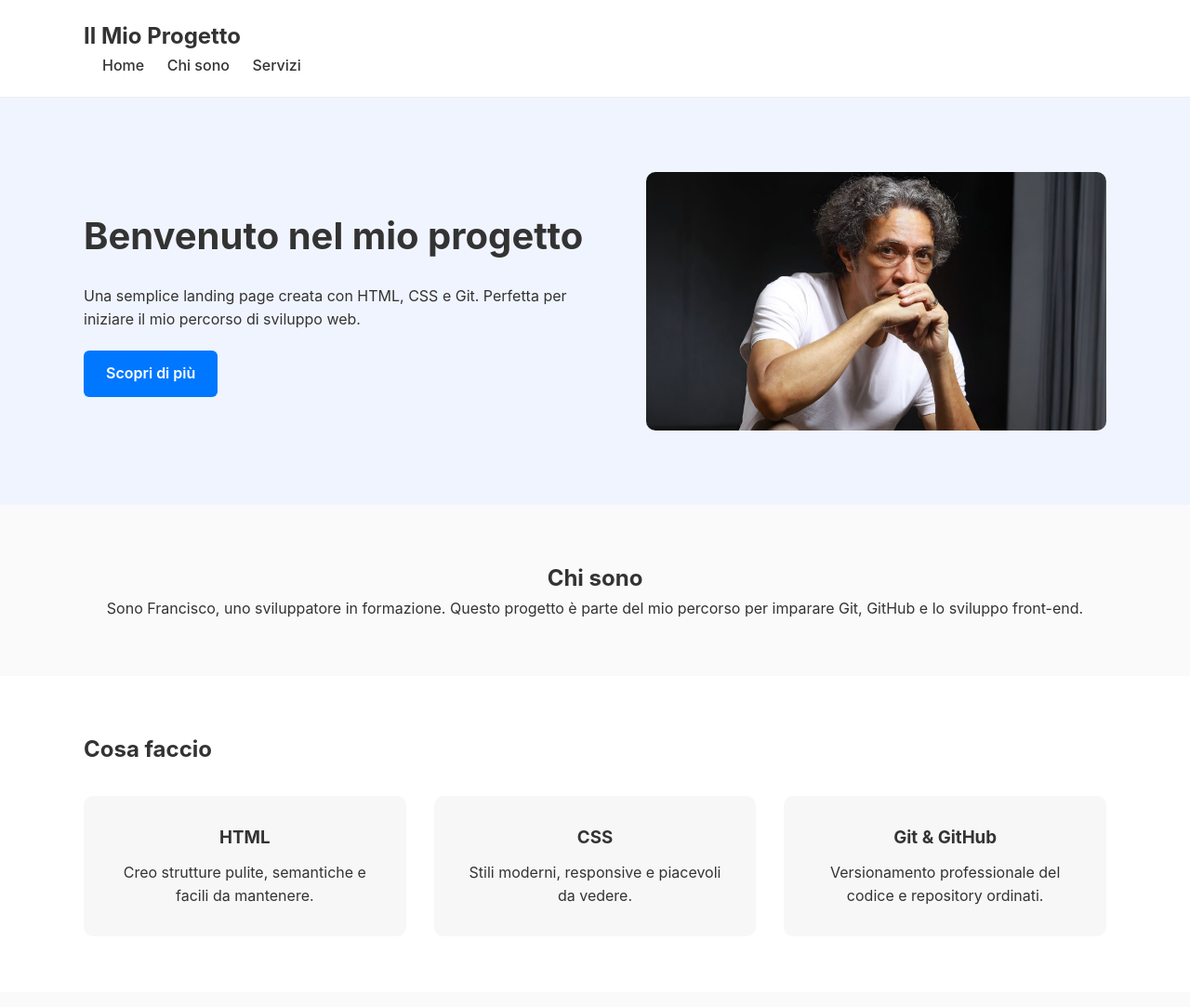
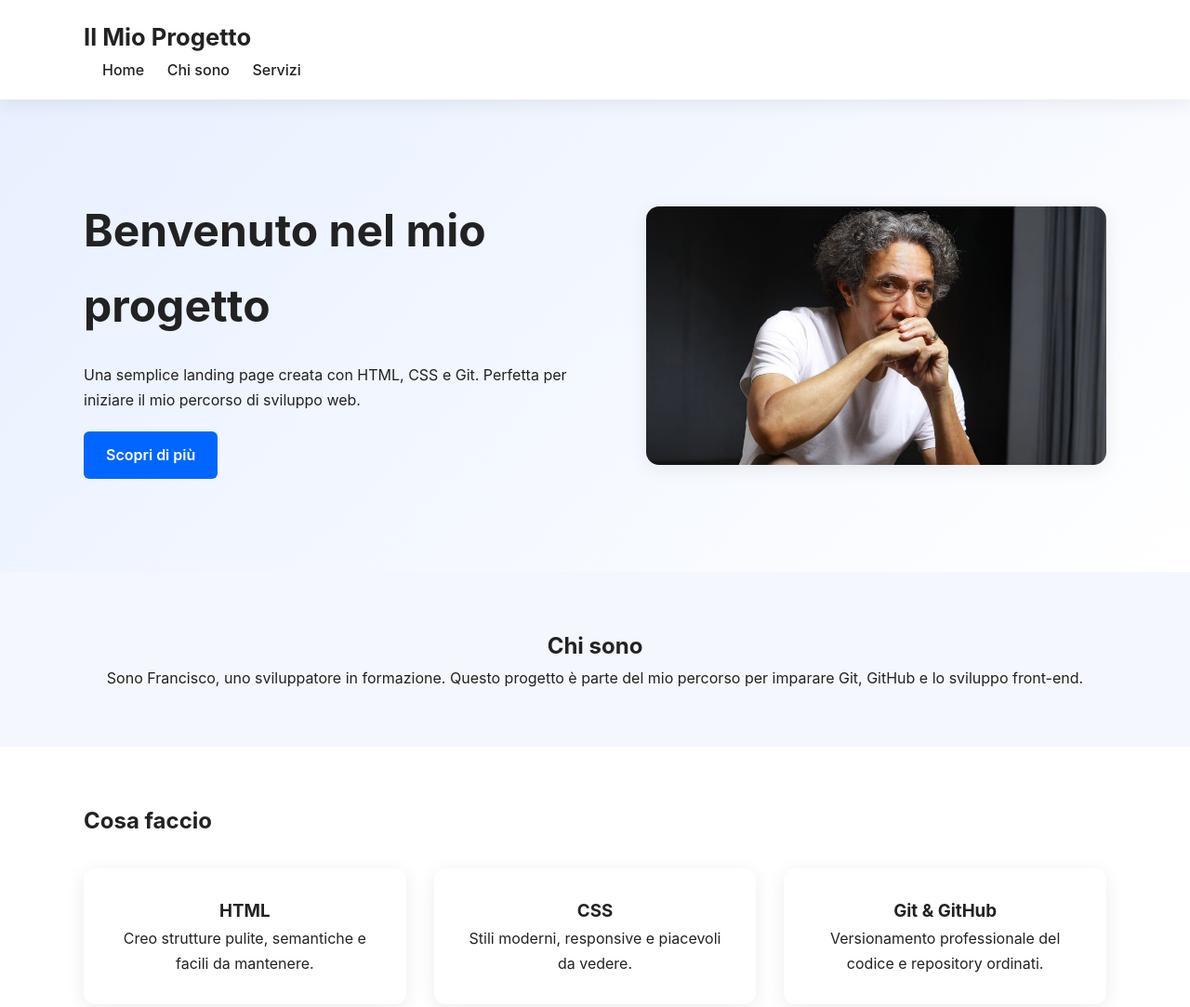
Before and after one commit to franciscof67/html-css-starter-francisco, a plain HTML site: page index.html in a window 1280 px wide. Shown: the top 1083 px of the page at 93% size. Drawn offline with Linux system fonts and the light colour scheme.

Commit message:
Aggiornati HTML e CSS

```diff
--- a/style.css
+++ b/style.css
@@ -1,62 +1,87 @@
 /* RESET BASE */
+/* ============================
+   RESET
+============================ */
 * {
     margin: 0;
     padding: 0;
     box-sizing: border-box;
 }
 
+/* ============================
+   PALETTE & VARIABILI
+============================ */
+:root {
+    --primary: #0066ff;
+    --primary-dark: #004ecc;
+    --bg-light: #f5f7ff;
+    --text-dark: #222;
+    --card-bg: #ffffff;
+    --shadow: 0 4px 20px rgba(0,0,0,0.08);
+}
+
+/* ============================
+   BASE
+============================ */
 body {
     font-family: "Inter", Arial, sans-serif;
-    line-height: 1.6;
-    color: #333;
-    background-color: #fafafa;
+    line-height: 1.7;
+    color: var(--text-dark);
+    background-color: var(--bg-light);
 }
 
-/* CONTAINER */
 .container {
     width: 90%;
     max-width: 1100px;
     margin: 0 auto;
 }
 
-/* HEADER */
+/* ============================
+   HEADER
+============================ */
 .header {
     background: white;
-    padding: 20px 0;
-    border-bottom: 1px solid #eee;
+    padding: 18px 0;
+    box-shadow: var(--shadow);
+    position: sticky;
+    top: 0;
+    z-index: 10;
 }
 
 .logo {
-    font-size: 1.5rem;
+    font-size: 1.6rem;
     font-weight: 700;
 }
 
 .nav a {
     margin-left: 20px;
     text-decoration: none;
-    color: #333;
+    color: var(--text-dark);
     font-weight: 500;
+    transition: color .3s ease;
 }
 
 .nav a:hover {
-    color: #0077ff;
+    color: var(--primary);
 }
 
-/* HERO */
+/* ============================
+   HERO
+============================ */
 .hero {
-    padding: 80px 0;
-    background: #f0f4ff;
+    padding: 100px 0;
+    background: linear-gradient(135deg, #e8f0ff, #ffffff);
 }
 
 .hero-content {
     display: flex;
     align-items: center;
     justify-content: space-between;
-    gap: 40px;
+    gap: 50px;
 }
 
 .hero h2 {
-    font-size: 2.5rem;
+    font-size: 3rem;
     margin-bottom: 20px;
 }
 
@@ -67,29 +92,35 @@ body {
 .btn {
     display: inline-block;
     padding: 12px 24px;
-    background: #0077ff;
+    background: var(--primary);
     color: white;
     border-radius: 6px;
     text-decoration: none;
     font-weight: 600;
+    transition: background .3s ease;
 }
 
 .btn:hover {
-    background: #005fcc;
+    background: var(--primary-dark);
 }
 
 .hero-img {
     width: 45%;
-    border-radius: 10px;
+    border-radius: 14px;
+    box-shadow: var(--shadow);
 }
 
-/* ABOUT */
+/* ============================
+   ABOUT
+============================ */
 .about {
     padding: 60px 0;
     text-align: center;
 }
 
-/* SERVICES */
+/* ============================
+   SERVICES
+============================ */
 .services {
     padding: 60px 0;
     background: white;
@@ -103,17 +134,38 @@ body {
 }
 
 .service-card {
-    background: #f7f7f7;
+    background: var(--card-bg);
     padding: 30px;
-    border-radius: 10px;
+    border-radius: 12px;
+    text-align: center;
+    box-shadow: var(--shadow);
+    transition: transform .3s ease, box-shadow .3s ease;
+}
+
+.service-card:hover {
+    transform: translateY(-6px);
+    box-shadow: 0 6px 30px rgba(0,0,0,0.12);
+}
+
+/* ============================
+   PORTFOLIO
+============================ */
+.portfolio {
+    padding: 60px 0;
     text-align: center;
 }
 
-.service-card h3 {
-    margin-bottom: 10px;
+/* ============================
+   CONTACT
+============================ */
+.contact {
+    padding: 60px 0;
+    text-align: center;
 }
 
-/* FOOTER */
+/* ============================
+   FOOTER
+============================ */
 .footer {
     text-align: center;
     padding: 20px 0;
@@ -121,7 +173,9 @@ body {
     margin-top: 40px;
 }
 
-/* RESPONSIVE */
+/* ============================
+   RESPONSIVE
+============================ */
 @media (max-width: 768px) {
     .hero-content {
         flex-direction: column;
```
Also changed, not shown: Assets/img/hero.jpg (deleted).
